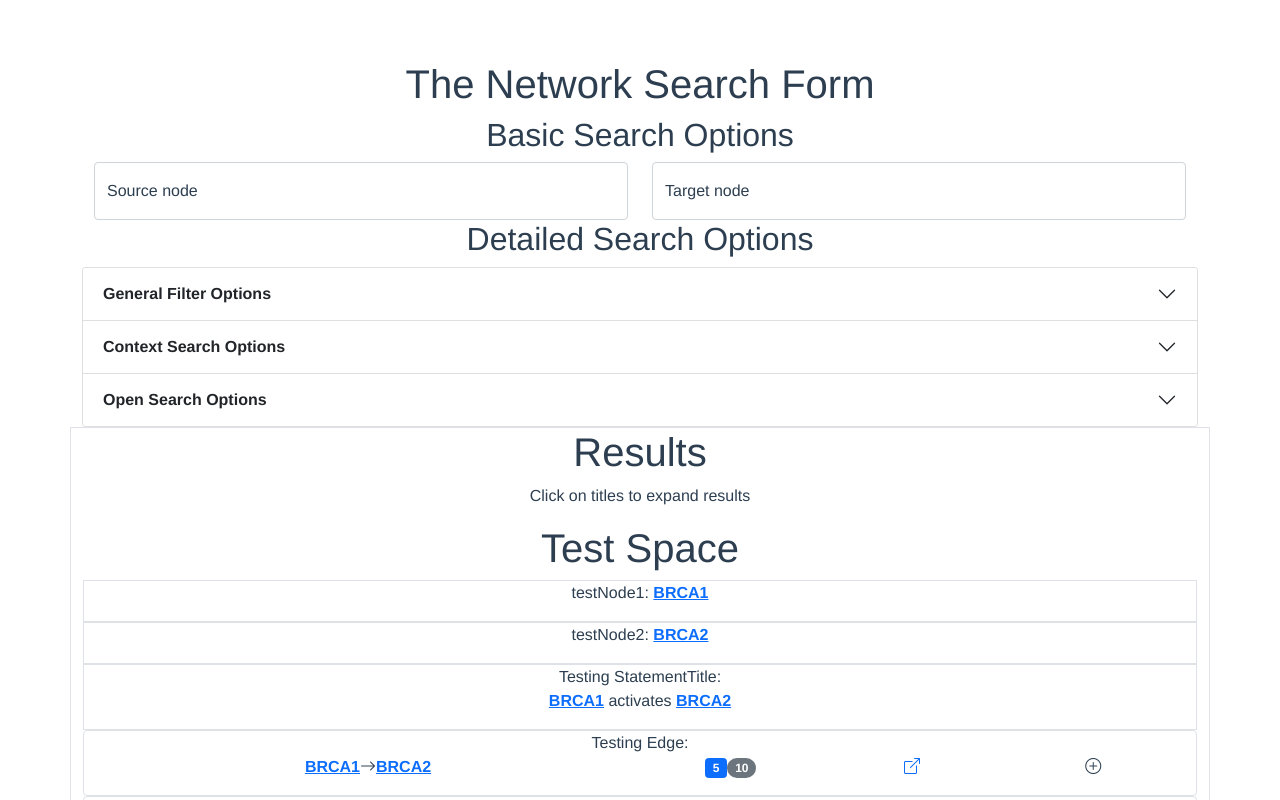
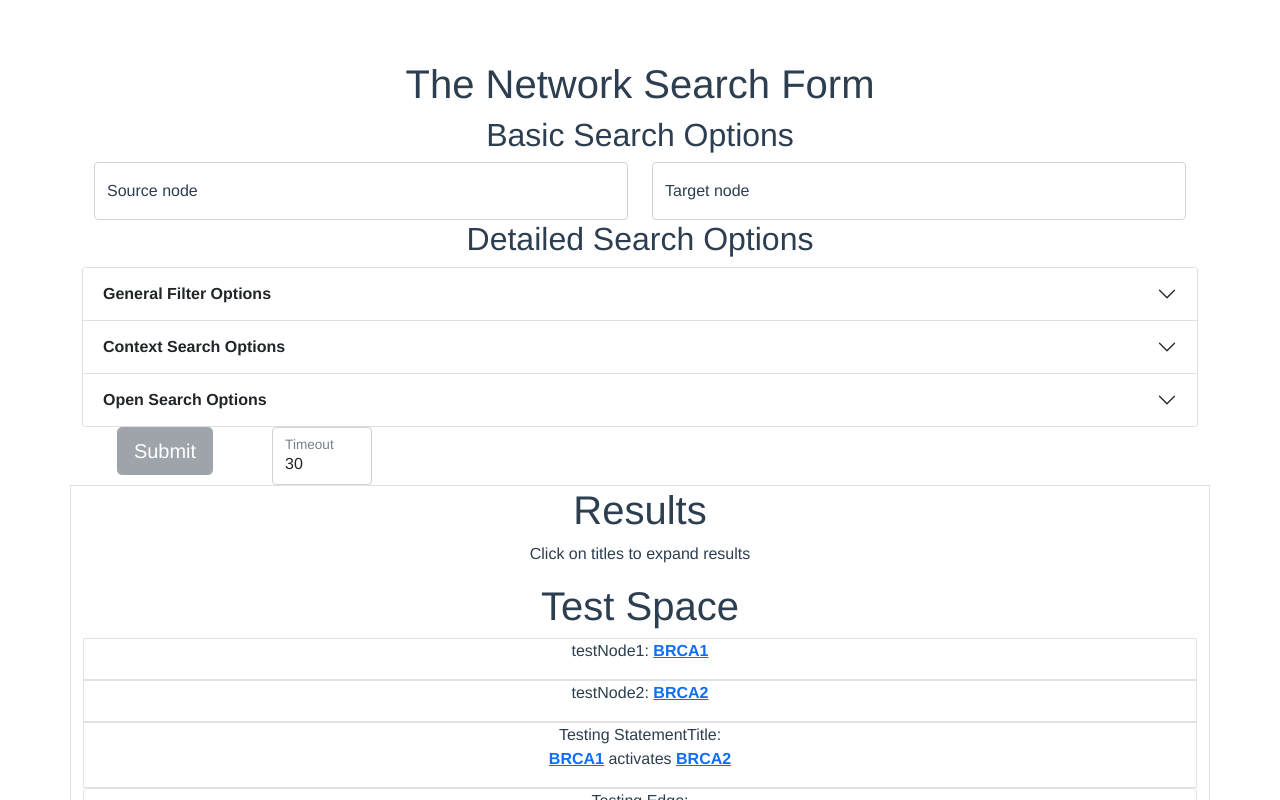
Before and after one commit to kkaris/indra_network_service, a Vue app in the folder indra_network_search/frontend/: page / in a window 1280 px wide. Shown: the top 800 px of the page. Built offline with nearby package versions, Linux system fonts and the light colour scheme.

Commit message:
Move button, timeout outside accordion

```diff
--- a/indra_network_search/frontend/src/views/NetworkSearchForm.vue
+++ b/indra_network_search/frontend/src/views/NetworkSearchForm.vue
@@ -324,8 +324,13 @@
                     />
                   </div>
                 </div>
+              </div>
+            </div>
+          </div>
+        </div>
+      </div> <!-- end accordion -->
       <div class="row">
-                  <div class="col">
+        <div class="col-2">
           <button
               :class="{ disabledButton: cannotSubmit }"
               :disabled="cannotSubmit"
@@ -334,7 +339,7 @@
           >Submit
           </button>
         </div>
-                  <div class="col">
+        <div class="col-2">
           <BaseInputBS
               v-model.number="user_timeout"
               :max="120"
@@ -344,11 +349,6 @@
               label="Timeout"
               type="number"
           />
-                  </div>
-                </div>
-              </div>
-            </div>
-          </div>
         </div>
       </div>
     </form>
```
Lines whose indentation alone changed are shown as unchanged.
